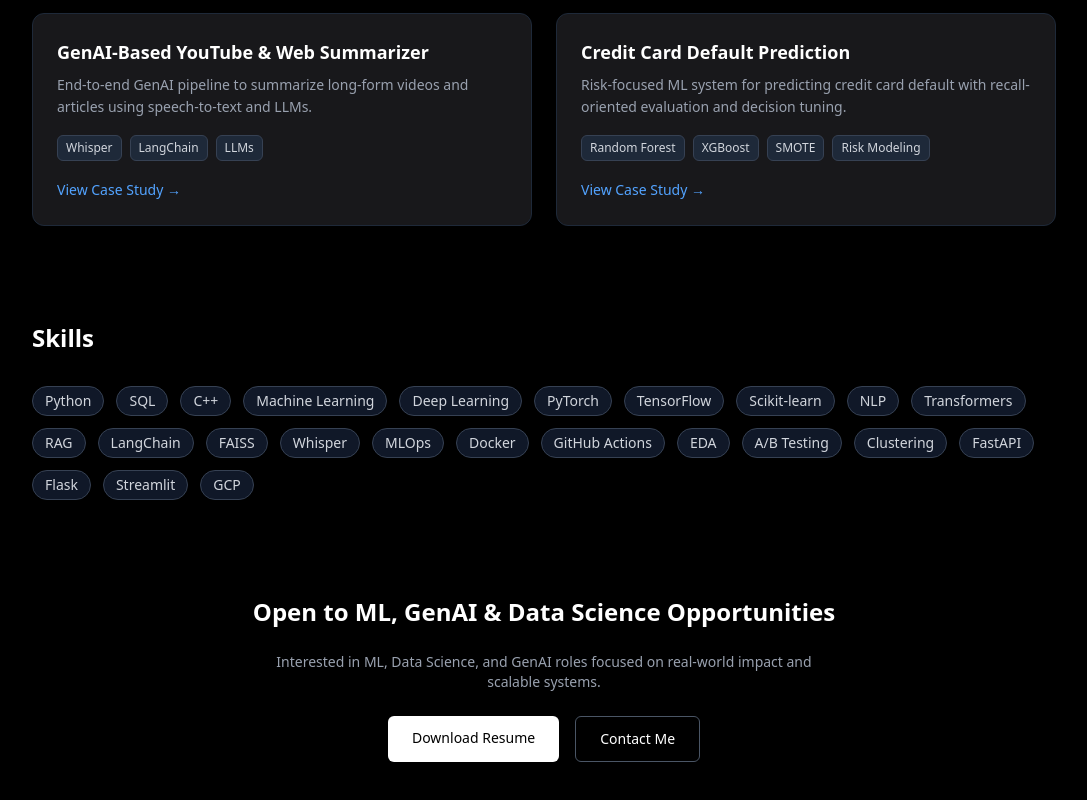
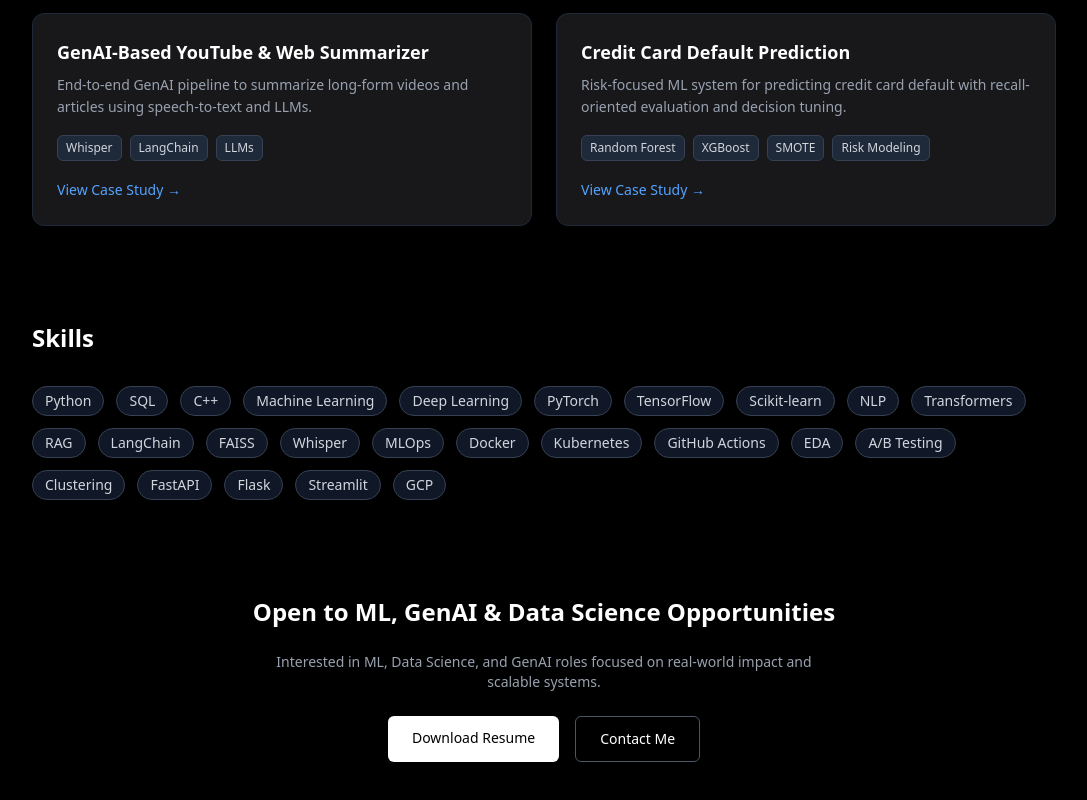
Before and after one commit to reethj-07/portfolio, a Next.js app: page / in a window 1280 px wide. Shown: the part 1253-2053 px from the top of the page, without its empty margins (96-1183 px from the left). Built offline with nearby package versions, Linux system fonts and the light colour scheme.

Commit message:
Updated skills

```diff
--- a/src/app/page.tsx
+++ b/src/app/page.tsx
@@ -153,7 +153,7 @@ export default function Home() {
                 "Machine Learning", "Deep Learning",
                 "PyTorch", "TensorFlow", "Scikit-learn",
                 "NLP", "Transformers", "RAG", "LangChain", "FAISS", "Whisper",
-                "MLOps", "Docker", "GitHub Actions",
+                "MLOps", "Docker","Kubernetes" , "GitHub Actions",
                 "EDA", "A/B Testing", "Clustering",
                 "FastAPI", "Flask", "Streamlit", "GCP",
               ].map((skill) => (
```
